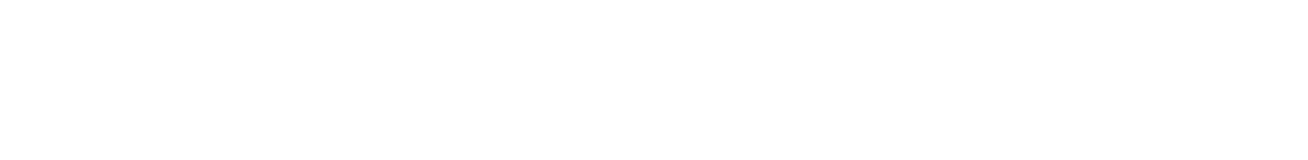
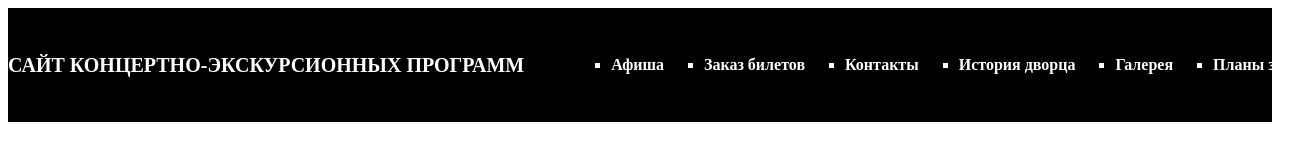
Before and after one commit to palmasent/movie, a plain HTML site: page index.html in a window 1280 px wide. Shown: the whole page, 1308 px wide, since content can reach past the window. Drawn offline with Linux system fonts and the light colour scheme.

Commit message:
Добавил шапку

```diff
--- a/assets/style/style.css
+++ b/assets/style/style.css
@@ -0,0 +1,29 @@
+.container{
+    width: 1300px;
+    margin: auto;
+}
+.header{
+    color: white;
+    background-color:black;
+    margin-bottom: 60px;
+}
+.title-text{
+    font-size: 20px;
+    margin: 0px;
+
+}
+.nav-ul{
+    display: flex;
+    gap: 40px;
+    font-weight: 700;
+}
+.title{
+    display: flex;
+    align-items: center;
+    padding: 32px 0px;
+    justify-content: space-between;
+}
+
+ul {
+    list-style-type: square;
+}
--- a/index.html
+++ b/index.html
@@ -9,6 +9,20 @@
     <title>Document</title>
 </head>
 <body>
-
+        <header class="header">
+            <div class="container title">
+                <h1 class="title-text">САЙТ КОНЦЕРТНО-ЭКСКУРСИОННЫХ ПРОГРАММ</h1>
+                <nav>
+                    <ul class="nav-ul">
+                    <li>Афиша</li>
+                    <li>Заказ билетов</li>
+                    <li>Контакты</li>
+                    <li>История дворца</li>
+                    <li>Галерея</li>
+                    <li>Планы залов</li>
+                    </ul>
+                </nav>
+            </div>
+        </header>
 </body>
 </html>
```
